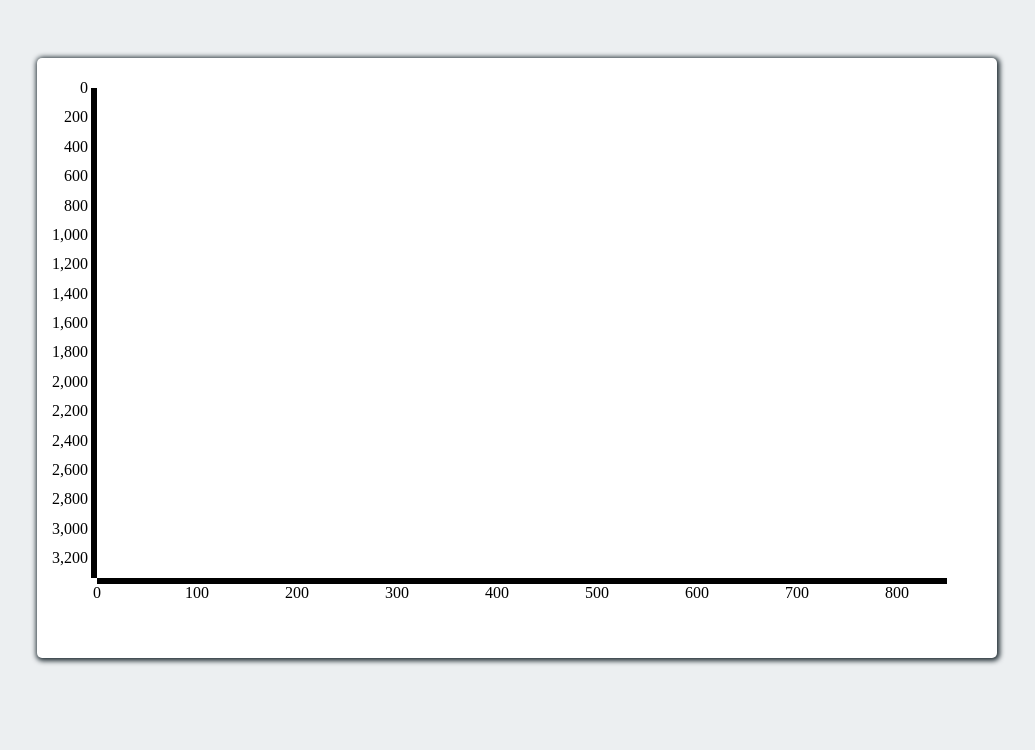
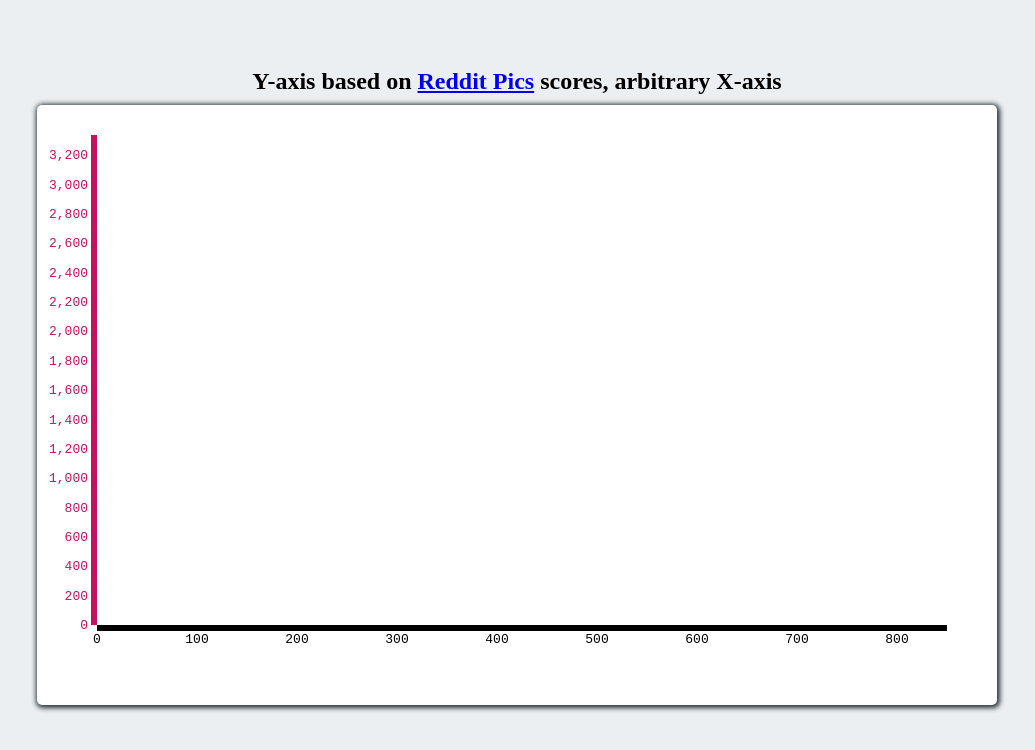
Before and after one commit to nem035/d3-reddit-pics, a website: page pages/axis/index.html in a window 1280 px wide. Shown: the whole page, without its empty margins (123-1158 px from the left). Drawn offline with nearby package versions, Linux system fonts and the light colour scheme.

Commit message:
css cleanup

```diff
--- a/index.css
+++ b/index.css
@@ -7,10 +7,15 @@ body {
   text-align: center;
 }
 
+h2 {
+  margin: 10px;
+}
+
 svg {
   background: white;
   width: 960px;
   height: 600px;
   border-radius: 5px;
   box-shadow: 1px 1px 5px 2px #263238;
+  font-family: monospace;
 }
--- a/pages/axis/index.html
+++ b/pages/axis/index.html
@@ -6,9 +6,12 @@
     <link rel="stylesheet" href="../../index.css"/>
   </head>
   <body class="content">
+    <h2>
+      Y-axis based on <a href="https://www.reddit.com/r/pics.json">Reddit Pics</a> scores, arbitrary X-axis
+    </h2>
     <svg></svg>
     <script src="https://cdnjs.cloudflare.com/ajax/libs/d3/3.5.17/d3.js"></script>
     <script src="index.js"></script>
-    <script src="../pics-loader.js"></script>
+    <script src="../loader.js"></script>
   </body>
 </html>
--- a/pages/axis/index.js
+++ b/pages/axis/index.js
@@ -11,7 +11,7 @@ function visualize({ data }) {
   const maxScore = d3.max(reditData, (d) => d.data.score);
   const yScale = d3.scale.linear()
     .domain([0, maxScore])
-    .range([minHeight, maxHeight]);
+    .range([maxHeight, minHeight]);
   const xScale = d3.scale.linear()
     .domain([0, maxWidth])
     .range([minWidth, maxWidth]);
@@ -29,8 +29,9 @@ function visualize({ data }) {
   const xPadding = 60;
 
   const gY = svg.append('g')
-    .attr('transform', `translate(${xPadding}, ${yPadding})`);
-  const gX = svg.append('g')
+    .attr('transform', `translate(${xPadding}, ${yPadding})`)
+    .attr('fill', window.fillColor);
+const gX = svg.append('g')
     .attr('transform', `translate(${xPadding}, ${maxHeight + yPadding})`);
 
   yAxis(gY);
--- a/pages/bars/index.js
+++ b/pages/bars/index.js
@@ -27,5 +27,6 @@ function visualize({ data }) {
   };
   bars.enter()
     .append('rect')
+    .attr('fill', window.fillColor)
     .attr(rectAttrs);
 }
--- a/pages/circles/index.js
+++ b/pages/circles/index.js
@@ -21,5 +21,6 @@ function visualize({ data }) {
   };
   circles.enter()
     .append('circle')
+    .attr('fill', window.fillColor)
     .attr(circleAttrs);
 }
--- a/pages/pics-loader.js
+++ b/pages/loader.js
@@ -1,4 +1,5 @@
 document.addEventListener('DOMContentLoaded', (event) => {
+  window.fillColor = '#c51162';
   window.d3.json('../../pics.json', (error, json) => {
     if (error) {
       return console.error(error);
```
Also changed, not shown: pages/bars/index.html (+2 -1 lines), pages/circles/index.html (+2 -1 lines).
